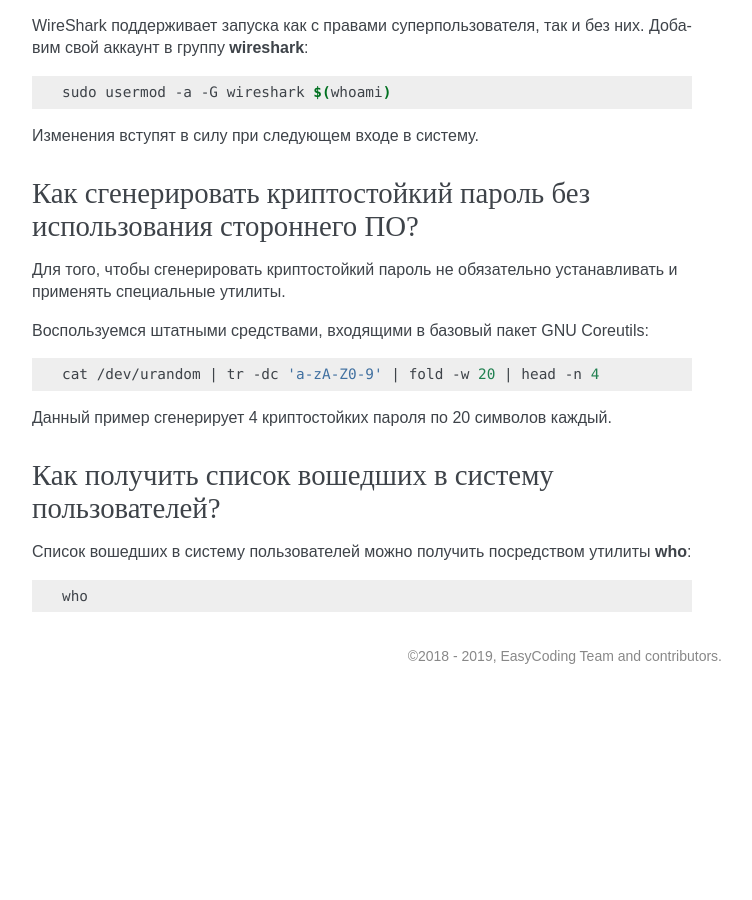
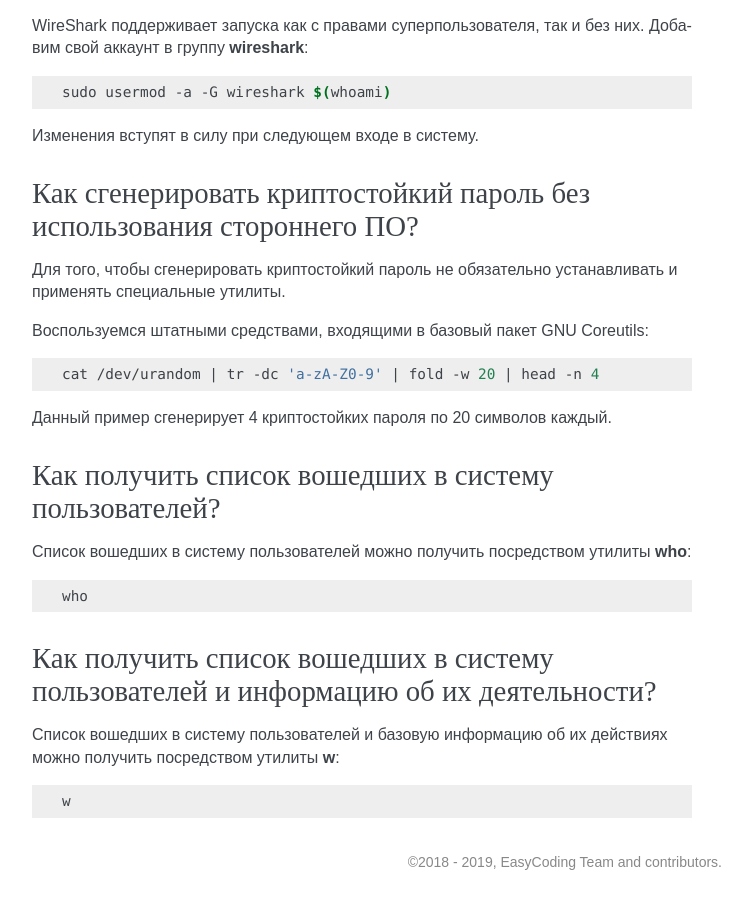
Before and after one commit to RussianFedora/FAQ, a Sphinx documentation site: the page built from source/security.rst, in a window 1280 px wide and 900 px high, scrolled down 16165 px. Shown: the whole window, without its empty margins (388-1140 px from the left). Built offline with Sphinx 7.4.7, drawn with Linux system fonts in a browser that asks for light colours; before the commit the page ends 16859 px from its top, so only the background shows below that; some of the changed text lies outside the part shown.

```diff
--- a/source/security.rst
+++ b/source/security.rst
@@ -951,3 +951,15 @@ WireShark поддерживает запуска как с правами су
 .. code-block:: bash
 
     who
+
+.. index:: w, login, user
+.. _user-actions:
+
+Как получить список вошедших в систему пользователей и информацию об их деятельности?
+========================================================================================
+
+Список вошедших в систему пользователей и базовую информацию об их действиях можно получить посредством утилиты **w**:
+
+.. code-block:: bash
+
+    w
```
